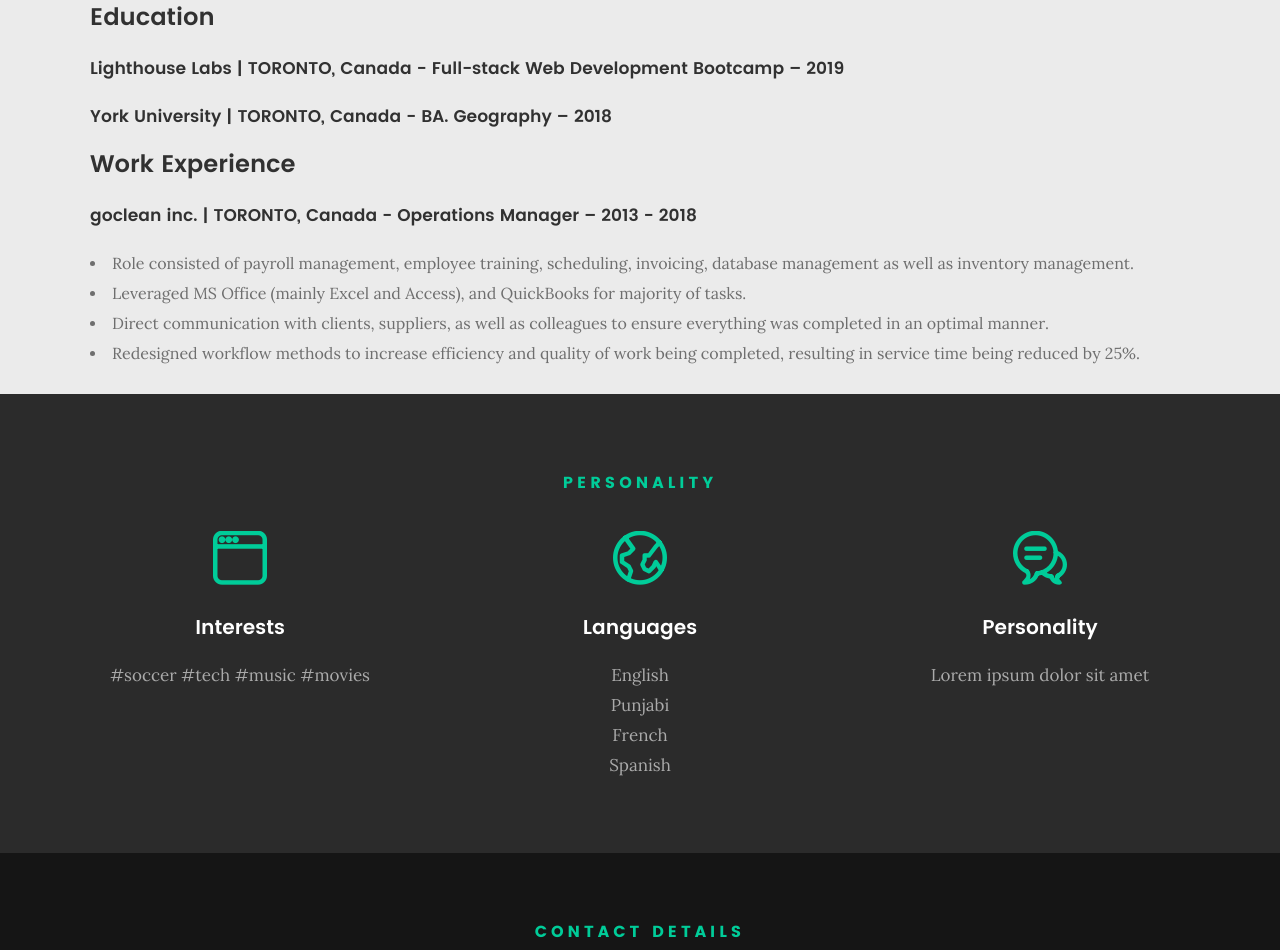
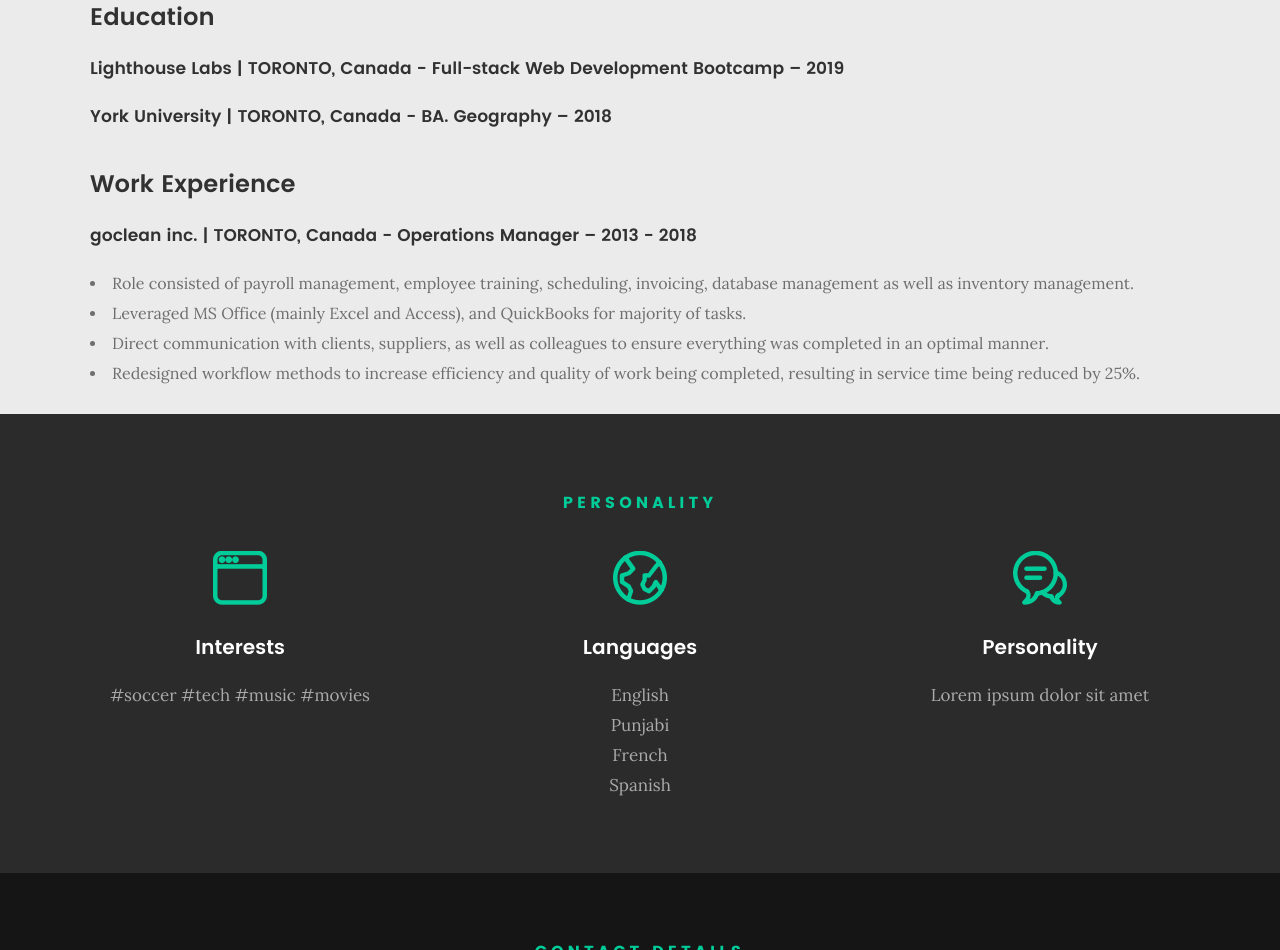
Before and after one commit to harkk/harkk.github.io, a plain HTML site: page index.html in a window 1280 px wide. Shown: the part 2185-3135 px from the top of the page. Drawn offline with Linux system fonts and the light colour scheme; files whose address does not match are found by name.

Commit message:
Work experience spacing

```diff
--- a/index.html
+++ b/index.html
@@ -190,7 +190,7 @@
 					</div> <!-- /timeline-block -->
 				</div> <!-- /timeline-wrap -->
 			</div> <!-- /col-twelve -->
-			<div class="col-twelve resume-header" style="margin-top: 0px;">
+			<div class="col-twelve resume-header" style="margin-top: 2rem;">
 				<h2>Work Experience</h2>
 			</div> <!-- /resume-header -->
 			<div class="col-twelve" style="margin-top: 0px;">
```
